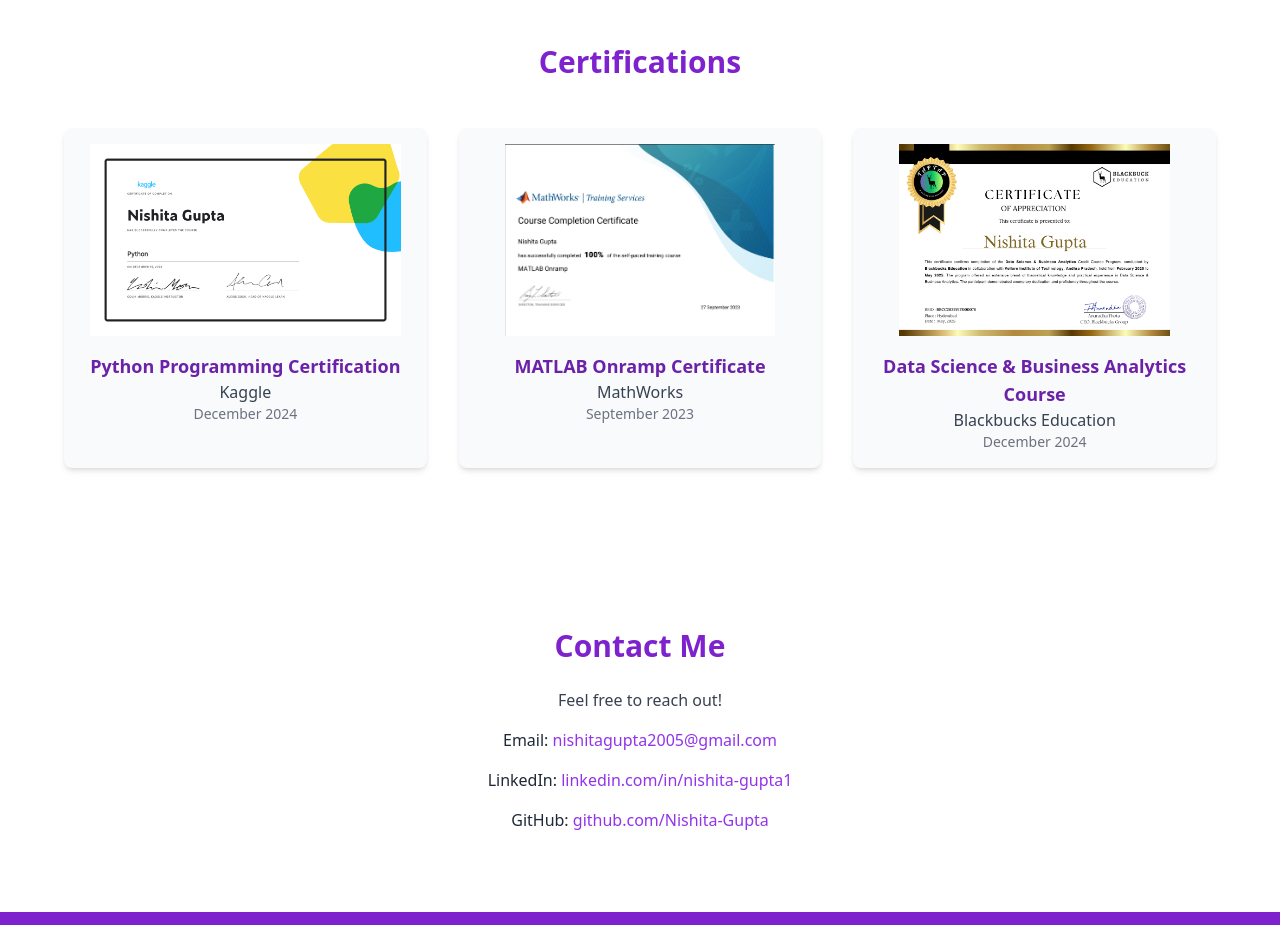
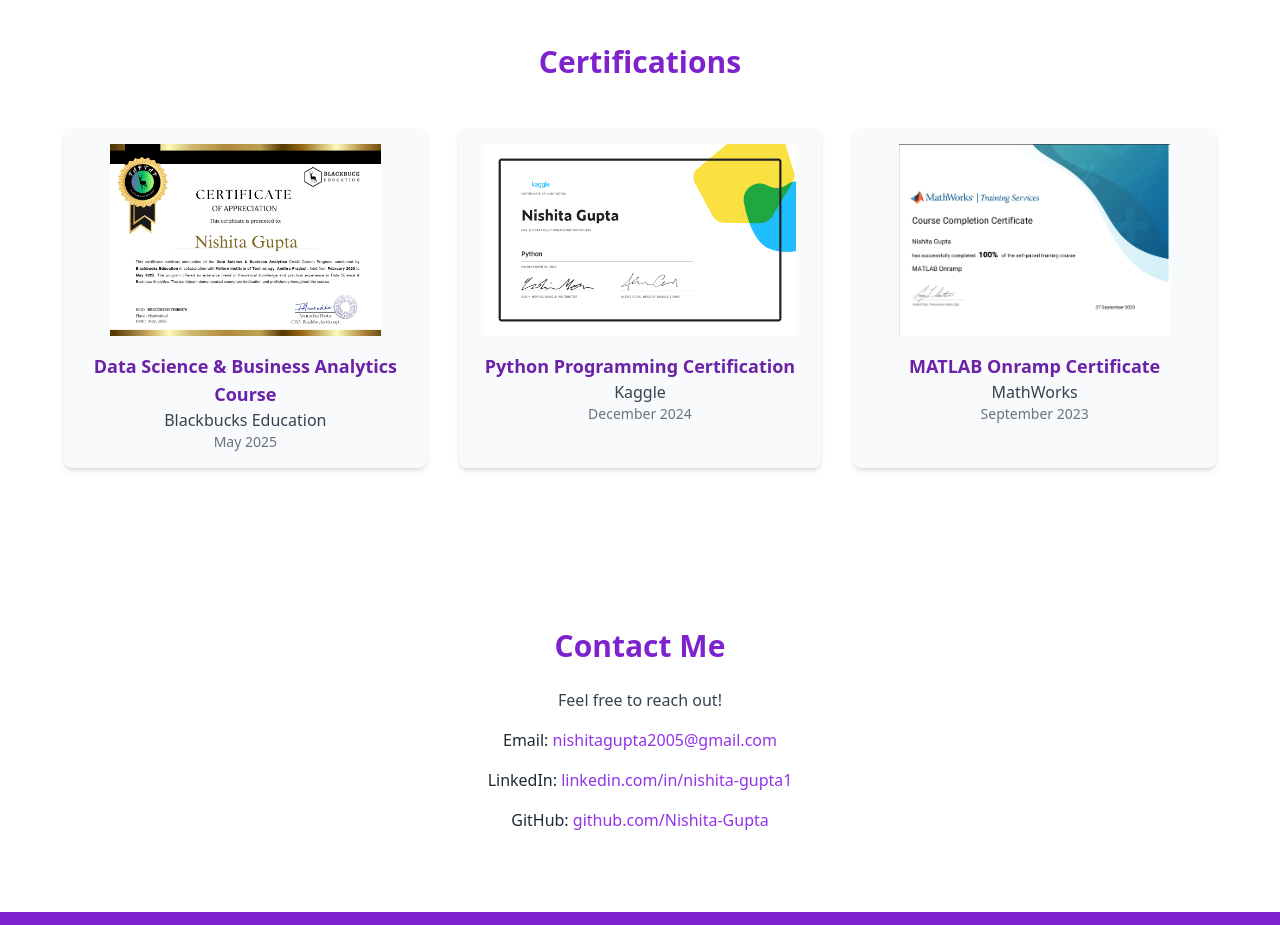
Before and after one commit to Nishita-Gupta/nishita-portfolio, a React (Vite) app: page / in a window 1280 px wide. Shown: the part 4080-5005 px from the top of the page. Built offline with nearby package versions, Linux system fonts and the light colour scheme; the HTML template or start-up script is replaced by a standard one.

Commit message:
fixed some errors

```diff
--- a/src/components/Certifications.jsx
+++ b/src/components/Certifications.jsx
@@ -1,4 +1,10 @@
 const certifications = [
+    {
+    title: "Data Science & Business Analytics Course",
+    issuer: "Blackbucks Education",
+    date: "May 2025",
+    image: "/certs/bb-cert.png",
+  },
   {
     title: "Python Programming Certification",
     issuer: "Kaggle",
@@ -10,12 +16,6 @@
     issuer: "MathWorks",
     date: "September 2023",
     image: "/certs/matlab-cert.png",
-  },
-  {
-    title: "Data Science & Business Analytics Course",
-    issuer: "Blackbucks Education",
-    date: "December 2024",
-    image: "/certs/bb-cert.png",
   },
 ];
 
```
